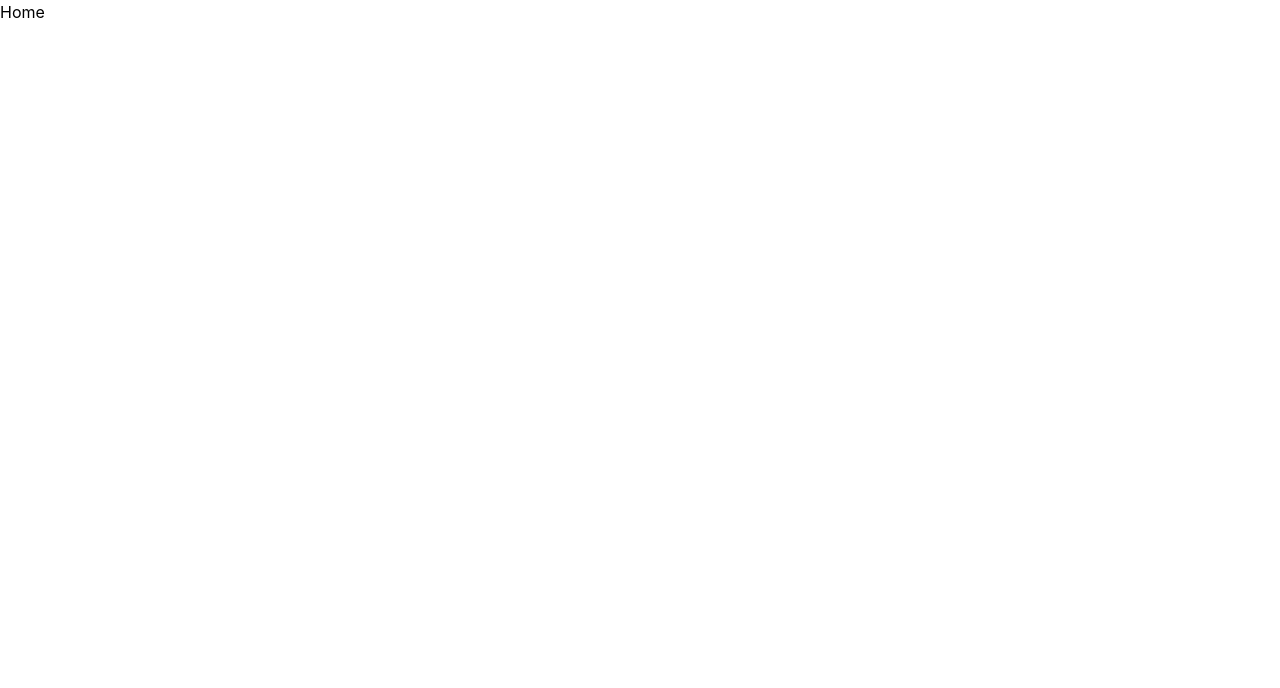
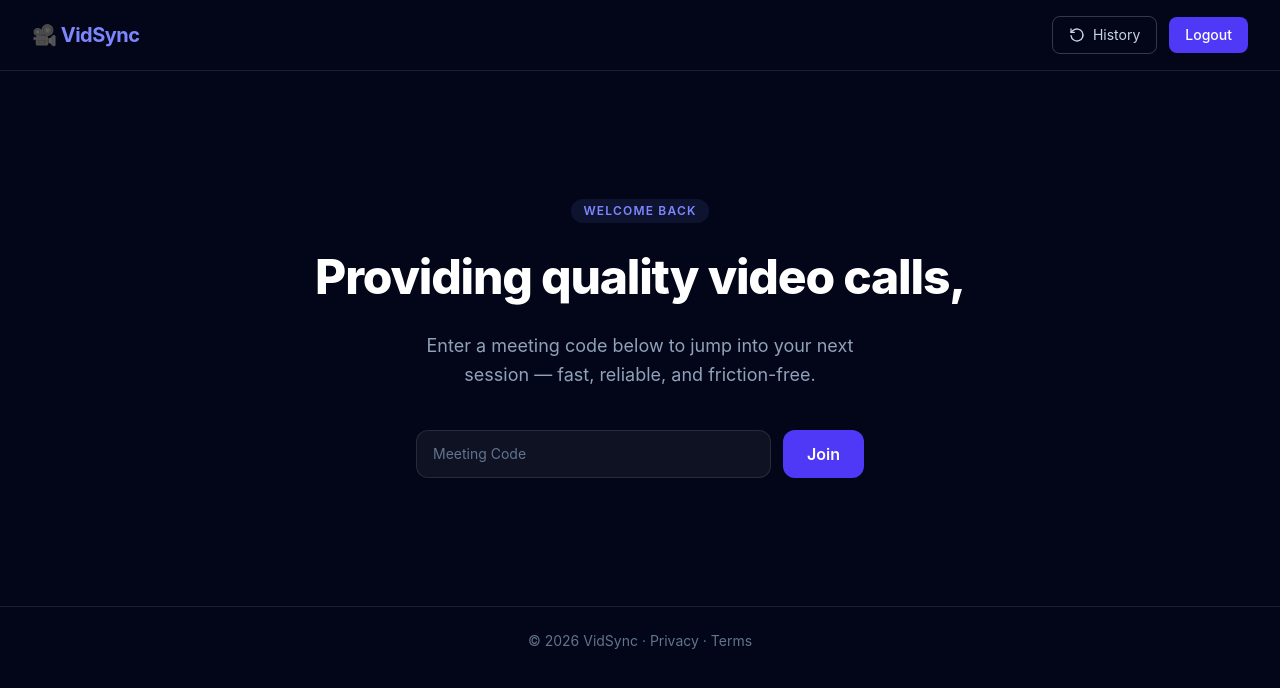
Before and after one commit to nlogic-07/Video-Conferencing-Platform, a React app in the folder frontend/frontend/: page /home in a window 1280 px wide. Shown: the top 688 px of the page. Built offline with nearby package versions, Linux system fonts and the light colour scheme; the HTML template or start-up script is replaced by a standard one.

Commit message:
HomeComponent

```diff
--- a/frontend/frontend/src/pages/Home.jsx
+++ b/frontend/frontend/src/pages/Home.jsx
@@ -1,7 +1,90 @@
-import React from "react";
+import React, { useState } from "react";
+import { useNavigate } from "react-router-dom";
 
-function Home() {
-  return <div>Home</div>;
+export default function Home() {
+  const [meetingCode, setMeetingCode] = useState("");
+  const navigate = useNavigate();
+
+  const handleJoinVideoCall = () => {
+    navigate(`/${meetingCode}`);
+  };
+
+  return (
+    <div className="min-h-screen bg-slate-950 text-white font-sans">
+      <nav className="flex items-center justify-between px-8 py-4 border-b border-white/10">
+        <div className="text-xl font-bold tracking-tight">
+          🎥 <span className="text-indigo-400">VidSync</span>
+        </div>
+
+        <div className="flex items-center gap-3">
+          <button
+            onClick={() => navigate("/history")}
+            className="flex items-center gap-2 px-4 py-2 text-sm border border-white/20 rounded-lg text-slate-300 hover:text-white hover:border-white/40 transition-colors"
+          >
+            <svg
+              xmlns="http://www.w3.org/2000/svg"
+              className="h-4 w-4"
+              viewBox="0 0 24 24"
+              fill="none"
+              stroke="currentColor"
+              strokeWidth="2"
+            >
+              <path strokeLinecap="round" strokeLinejoin="round" d="M3 3v5h5" />
+              <path
+                strokeLinecap="round"
+                strokeLinejoin="round"
+                d="M3.05 13A9 9 0 1 0 6 5.3L3 8"
+              />
+            </svg>
+            History
+          </button>
+
+          <button
+            onClick={() => {
+              localStorage.removeItem("token");
+              navigate("/auth");
+            }}
+            className="px-4 py-2 text-sm bg-indigo-600 hover:bg-indigo-500 rounded-lg transition-colors font-medium"
+          >
+            Logout
+          </button>
+        </div>
+      </nav>
+
+      <section className="flex flex-col items-center justify-center text-center px-6 py-32 gap-6">
+        <span className="text-xs font-semibold tracking-widest uppercase text-indigo-400 bg-indigo-400/10 px-3 py-1 rounded-full">
+          Welcome back
+        </span>
+
+        <h1 className="text-4xl md:text-5xl font-extrabold tracking-tight leading-tight max-w-2xl">
+          Providing quality video calls,{" "}
+        </h1>
+
+        <p className="text-slate-400 text-lg max-w-md leading-relaxed">
+          Enter a meeting code below to jump into your next session — fast,
+          reliable, and friction-free.
+        </p>
+
+        <div className="flex flex-col sm:flex-row gap-3 mt-4 w-full max-w-md">
+          <input
+            onChange={(e) => setMeetingCode(e.target.value)}
+            value={meetingCode}
+            type="text"
+            placeholder="Meeting Code"
+            className="flex-1 bg-white/5 border border-white/10 rounded-xl px-4 py-3 text-sm text-white placeholder-slate-500 focus:outline-none focus:ring-2 focus:ring-indigo-500 focus:border-transparent transition-colors"
+          />
+          <button
+            onClick={handleJoinVideoCall}
+            className="px-6 py-3 bg-indigo-600 hover:bg-indigo-500 rounded-xl font-semibold transition-colors whitespace-nowrap"
+          >
+            Join
+          </button>
+        </div>
+      </section>
+
+      <footer className="border-t border-white/10 py-6 text-center text-slate-500 text-sm">
+        © 2026 VidSync · Privacy · Terms
+      </footer>
+    </div>
+  );
 }
-
-export default Home;
```
